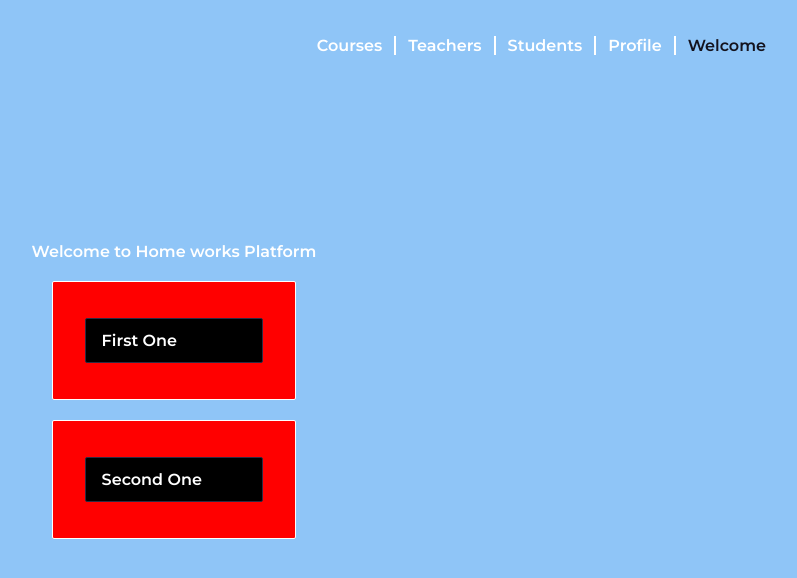
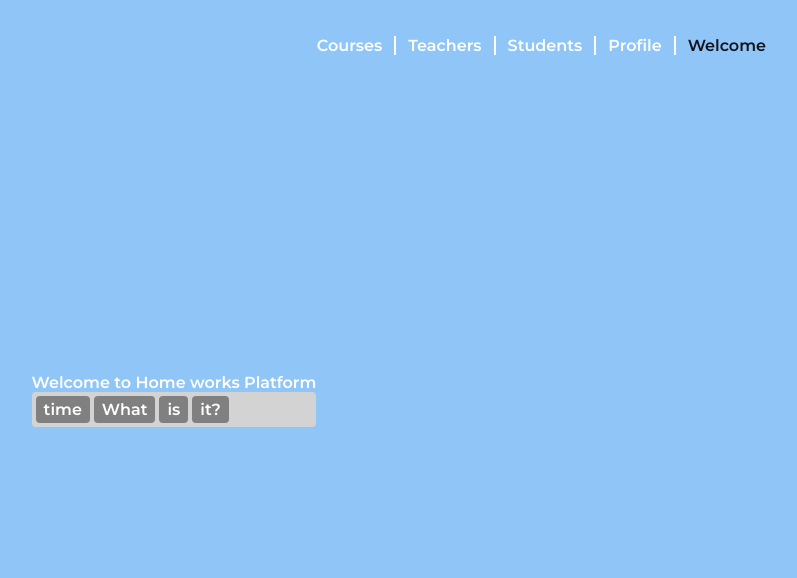
Before and after one commit to kosbay/homie, a React app: page /index in a window 1280 px wide. Shown: the top 578 px of the page, without its empty margins (466-1263 px from the left). Built offline with nearby package versions, Linux system fonts and the light colour scheme.

Commit message:
feat: Ordering lesson added

```diff
--- a/package.json
+++ b/package.json
@@ -105,6 +105,7 @@
     "query-string": "^6.8.3",
     "react": "^16.9.0",
     "react-animated-modal": "^1.1.1",
+    "react-beautiful-dnd": "^13.0.0",
     "react-dom": "^16.9.0",
     "react-ga": "^2.7.0",
     "react-icons": "2.2.7",
--- a/src/components/drag-n-drop/Draggable.tsx
+++ b/src/components/drag-n-drop/Draggable.tsx
@@ -15,12 +15,13 @@ class Draggable extends React.Component<any, any> {
     e.dataTransfer.setData("card_id", target.id);
 
     setTimeout(() => {
-      target.style.display = "none";
+      target.style.backgroundColor = "gray";
     }, 0);
   };
 
   handleDragOver = e => {
     e.stopPropagation();
+    e.style.backgroundColor = "black";
   };
 
   render() {
--- a/src/components/index.ts
+++ b/src/components/index.ts
@@ -10,6 +10,7 @@ import Cards from "./cards/index";
 import Header from "./header/Header";
 import Draggable from "./drag-n-drop/Draggable";
 import Droppable from "./drag-n-drop/Droppable";
+import OrderingLesson from "./lessons/Ordering";
 
 export {
   Button,
@@ -23,5 +24,6 @@ export {
   Cards,
   Header,
   Draggable,
-  Droppable
+  Droppable,
+  OrderingLesson
 };
--- /dev/null
+++ b/src/components/lessons/Ordering.scss
@@ -0,0 +1,2 @@
+@import "../../styles/_mixins.scss";
+@import "../../styles/_colors.scss";
--- /dev/null
+++ b/src/components/lessons/Ordering.tsx
@@ -0,0 +1,133 @@
+import React from "react";
+import { DragDropContext, Droppable, Draggable } from "react-beautiful-dnd";
+
+import "./Ordering.scss";
+import { finished } from "stream";
+
+const toStringIds = items => {
+  return items.map(({ id }) => id).toString();
+};
+
+const shuffle = array => {
+  let currentIndex = array.length,
+    temporaryValue,
+    randomIndex;
+
+  // While there remain elements to shuffle...
+  while (0 !== currentIndex) {
+    // Pick a remaining element...
+    randomIndex = Math.floor(Math.random() * currentIndex);
+    currentIndex -= 1;
+
+    // And swap it with the current element.
+    temporaryValue = array[currentIndex];
+    array[currentIndex] = array[randomIndex];
+    array[randomIndex] = temporaryValue;
+  }
+
+  return array;
+};
+
+// a little function to help us with reordering the result
+const reorder = (list, startIndex, endIndex) => {
+  const result = Array.from(list);
+  const [removed] = result.splice(startIndex, 1);
+  result.splice(endIndex, 0, removed);
+
+  return result;
+};
+
+const grid = 4;
+
+const getItemStyle = (isDragging, draggableStyle) => ({
+  // some basic styles to make the items look a bit nicer
+  userSelect: "none",
+  padding: `${grid}px ${grid * 2}px`,
+  margin: `0 ${grid}px 0 0`,
+  borderRadius: "4px",
+
+  // change background colour if dragging
+  background: isDragging ? "lightgreen" : "grey",
+
+  // styles we need to apply on draggables
+  ...draggableStyle
+});
+
+const getListStyle = finished => ({
+  background: finished ? "lightgreen" : "lightgrey",
+  borderRadius: "4px",
+  display: "flex",
+  padding: grid,
+  overflow: "auto"
+});
+
+class Ordering extends React.Component<any, any> {
+  constructor(props) {
+    super(props);
+    this.state = {
+      answers: toStringIds(props.items),
+      items: shuffle(props.items),
+      finished: false
+    };
+  }
+
+  onDragEnd = result => {
+    // dropped outside the list
+    if (!result.destination) {
+      return;
+    }
+
+    const items = reorder(
+      this.state.items,
+      result.source.index,
+      result.destination.index
+    );
+
+    this.setState({
+      items
+    });
+
+    if (toStringIds(items) === this.state.answers) {
+      this.setState({
+        finished: true
+      });
+    }
+  };
+
+  render() {
+    return (
+      <DragDropContext onDragEnd={this.onDragEnd}>
+        <Droppable droppableId="droppable" direction="horizontal">
+          {(provided, snapshot) => (
+            <div
+              ref={provided.innerRef}
+              style={getListStyle(this.state.finished)}
+              {...provided.droppableProps}
+            >
+              {this.state.items.map((item, index) => (
+                <Draggable key={item.id} draggableId={item.id} index={index}>
+                  {(provided, snapshot) => (
+                    <div
+                      ref={provided.innerRef}
+                      {...provided.draggableProps}
+                      {...provided.dragHandleProps}
+                      style={getItemStyle(
+                        snapshot.isDragging,
+                        provided.draggableProps.style
+                      )}
+                    >
+                      {item.content}
+                    </div>
+                  )}
+                </Draggable>
+              ))}
+              {provided.placeholder}
+            </div>
+          )}
+        </Droppable>
+      </DragDropContext>
+    );
+  }
+}
+
+export default Ordering;
--- a/src/pages/welcome/Welcome.tsx
+++ b/src/pages/welcome/Welcome.tsx
@@ -1,30 +1,32 @@
 import React from "react";
 
-import { Droppable, Draggable } from "components/index";
+import { OrderingLesson } from "components/index";
 
 import "./Welcome.scss";
+
+const items = [
+  { id: "1", content: "What" },
+  { id: "2", content: "time" },
+  { id: "3", content: "is" },
+  { id: "4", content: "it?" }
+];
+
+const getItems = count =>
+  Array.from({ length: count }, (v, k) => k).map(k => ({
+    id: `item-${k}`,
+    content: `item ${k}`
+  }));
 
 class Welcome extends React.Component<any, any> {
   constructor(props) {
     super(props);
-
     this.state = {};
   }
-
   render() {
     return (
       <div>
         Welcome to Home works Platform
-        <Droppable id="board-1">
-          <Draggable id="card-1" draggable={true}>
-            First One
-          </Draggable>
-        </Droppable>
-        <Droppable id="board-2">
-          <Draggable id="card-2" draggable={true}>
-            Second One
-          </Draggable>
-        </Droppable>
+        <OrderingLesson items={items} />
       </div>
     );
   }
```
Also changed, not shown: 1 other file (tests, documents, lock files or other folders).
